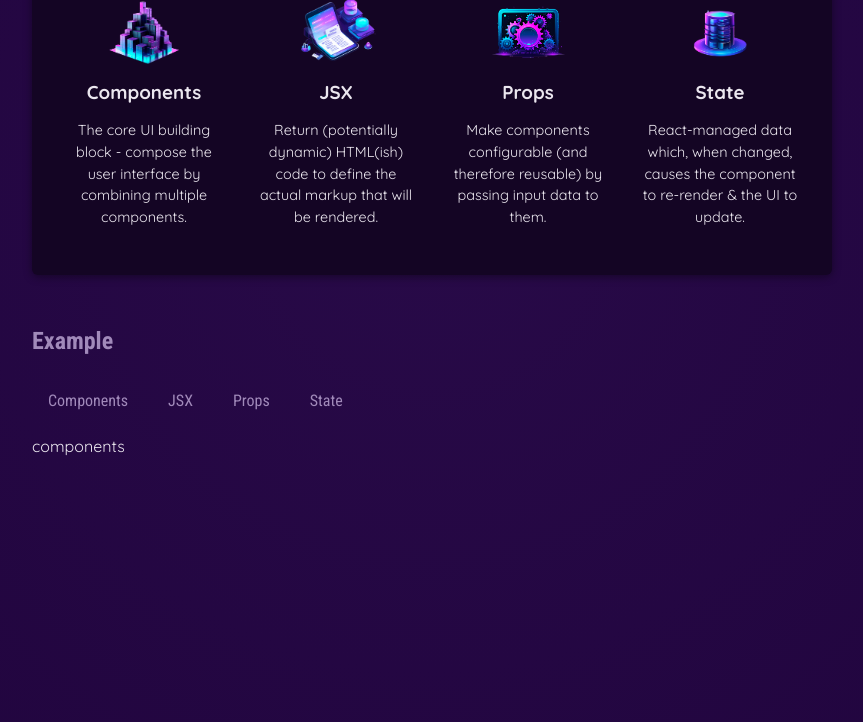
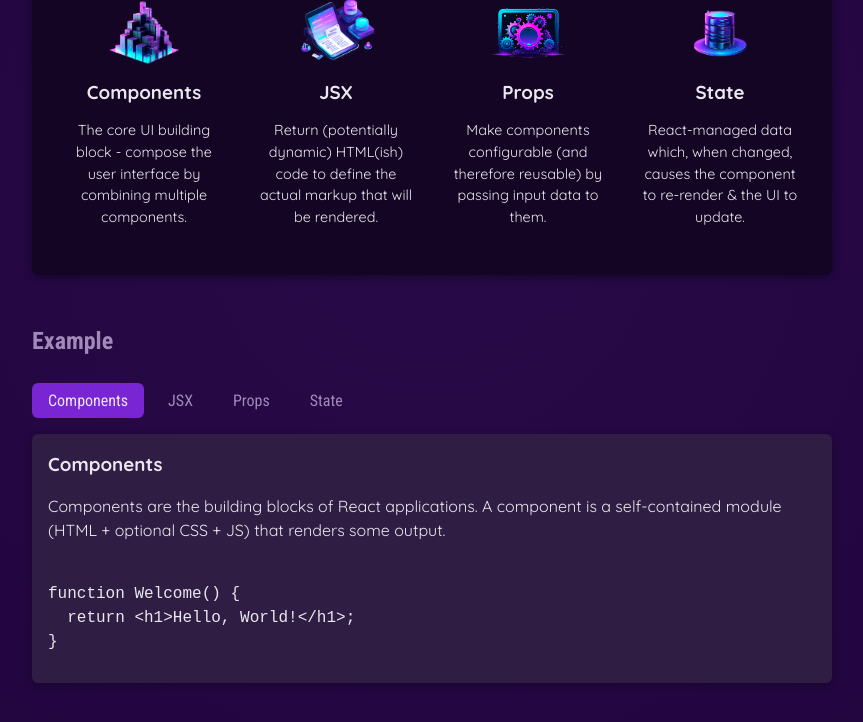
Before and after one commit to nick0995/jan-batch, a React (Vite) app: page / in a window 1280 px wide. Both pictures are taken after a click on the button "Components". Shown: the part 424-1146 px from the top of the page, without its empty margins (208-1071 px from the left). Built offline with nearby package versions, Linux system fonts and the light colour scheme.

Commit message:
added condition for tab button and list out the data for core concept component

```diff
--- a/src/App.jsx
+++ b/src/App.jsx
@@ -1,19 +1,36 @@
-import { useState } from 'react';
+import { useState } from 'react'; //hook
 
 import CoreConcepts from './component/CoreConcepts.jsx';
 import Header from './component/Header/Header.jsx';
 import TabButton from './component/TabButton.jsx';
-import { CORE_CONCEPTS } from './data.js';
+import { CORE_CONCEPTS, EXAMPLES } from './data.js';
 
 function App() {
-  const [ selectedTopic, setSelectedTopic ] = useState("Please click a button")
+  const [ selectedTopic, setSelectedTopic ] = useState();
 
   function handleSelect(selectedButton) {
+    // selectedTopic => components jsx props state
     setSelectedTopic(selectedButton)
     // console.log(selectedButton);
   }
 
   console.log('APP COMPONENT EXECUTING');
+
+  let tableContent = <p>Please select a topic.</p>
+
+  if(selectedTopic) {
+    tableContent = (
+      <div id="tab-content">
+        <h3>{EXAMPLES[selectedTopic].title}</h3>
+        <p>
+          {EXAMPLES[selectedTopic].description}
+        </p>
+        <pre>
+          <code>{EXAMPLES[selectedTopic].code}</code>
+        </pre>
+      </div>
+    )
+  }
 
   return (
     <div>
@@ -22,25 +39,40 @@
         <section id="core-concepts">
           <h2>Core Concepts</h2>
           <ul>
-            <CoreConcepts
+            {CORE_CONCEPTS.map((conceptItem) =>(
+              <CoreConcepts key={conceptItem.title}  {...conceptItem} />
+            ))}
+            {/* <CoreConcepts
               title= {CORE_CONCEPTS[0].title}
               description= {CORE_CONCEPTS[0].description}
               image={CORE_CONCEPTS[0].image}
             />
             <CoreConcepts {...CORE_CONCEPTS[1]}/>
             <CoreConcepts {...CORE_CONCEPTS[2]}/>
-            <CoreConcepts {...CORE_CONCEPTS[3]}/>
+            <CoreConcepts {...CORE_CONCEPTS[3]}/> */}
           </ul>
         </section>
         <section id="examples">
           <h2>Example</h2>
           <menu>
-            <TabButton onSelect={() => handleSelect('components')}>Components</TabButton>
-            <TabButton onSelect={() => handleSelect('jsx')}>JSX</TabButton>
-            <TabButton onSelect={() => handleSelect('props')}>Props</TabButton>
-            <TabButton onSelect={() => handleSelect('state')}>State</TabButton>
+            <TabButton
+              isSelected={selectedTopic === 'components'}
+              onSelect={() => handleSelect('components')}
+            >Components</TabButton>
+            <TabButton
+              isSelected={selectedTopic === 'jsx'}
+              onSelect={() => handleSelect('jsx')}
+            >JSX</TabButton>
+            <TabButton
+              isSelected={selectedTopic === 'props'}
+              onSelect={() => handleSelect('props')}
+            >Props</TabButton>
+            <TabButton
+              isSelected={selectedTopic === 'state'}
+              onSelect={() => handleSelect('state')}
+            >State</TabButton>
           </menu>
-          {selectedTopic}
+          {tableContent}
         </section>
       </main>
     </div>
--- a/src/component/TabButton.jsx
+++ b/src/component/TabButton.jsx
@@ -1,7 +1,11 @@
-export default function TabButton({ children, onSelect }) {
+export default function TabButton({ children, onSelect, isSelected }) {
+    console.log('TABBUTTON COMPONENT EXECUTING');
     return (
         <li>
-            <button onClick={onSelect}>{children}</button>
+            <button
+                className={ isSelected ? 'active' : undefined }
+                onClick={onSelect}
+            >{children}</button>
         </li>
     )
 }
--- a/src/data.js
+++ b/src/data.js
@@ -29,3 +29,54 @@
       'React-managed data which, when changed, causes the component to re-render & the UI to update.',
   },
 ];
+
+export const EXAMPLES = {
+  components: {
+    title: 'Components',
+    description:
+      'Components are the building blocks of React applications. A component is a self-contained module (HTML + optional CSS + JS) that renders some output.',
+    code: `
+function Welcome() {
+  return <h1>Hello, World!</h1>;
+}`,
+  },
+  jsx: {
+    title: 'JSX',
+    description:
+      'JSX is a syntax extension to JavaScript. It is similar to a template language, but it has full power of JavaScript (e.g., it may output dynamic content).',
+    code: `
+<div>
+  <h1>Welcome {userName}</h1>
+  <p>Time to learn React!</p>
+</div>`,
+  },
+  props: {
+    title: 'Props',
+    description:
+      'Components accept arbitrary inputs called props. They are like function arguments.',
+    code: `
+function Welcome(props) {
+  return <h1>Hello, {props.name}</h1>;
+}`,
+  },
+  state: {
+    title: 'State',
+    description:
+      'State allows React components to change their output over time in response to user actions, network responses, and anything else.',
+    code: `
+function Counter() {
+  const [isVisible, setIsVisible] = useState(false);
+
+  function handleClick() {
+    setIsVisible(true);
+  }
+
+  return (
+    <div>
+      <button onClick={handleClick}>Show Details</button>
+      {isVisible && <p>Amazing details!</p>}
+    </div>
+  );
+}`,
+  },
+};
```
